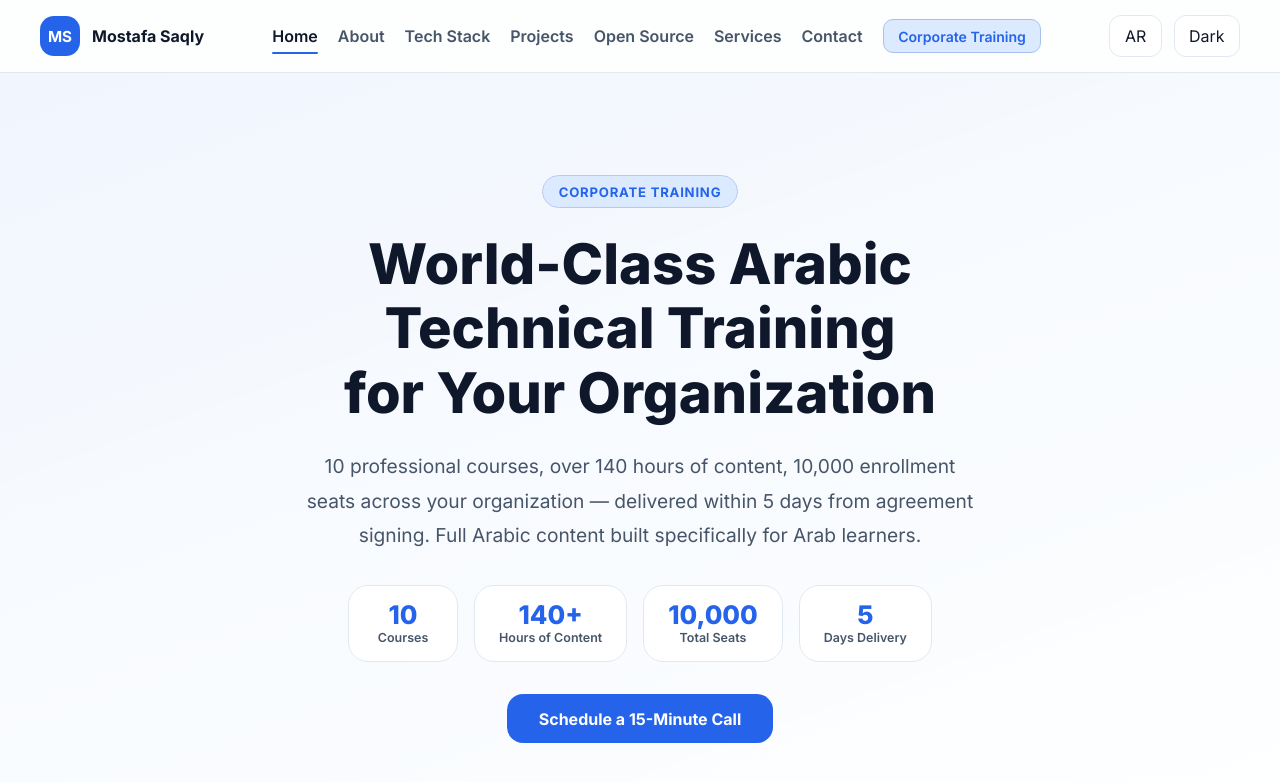
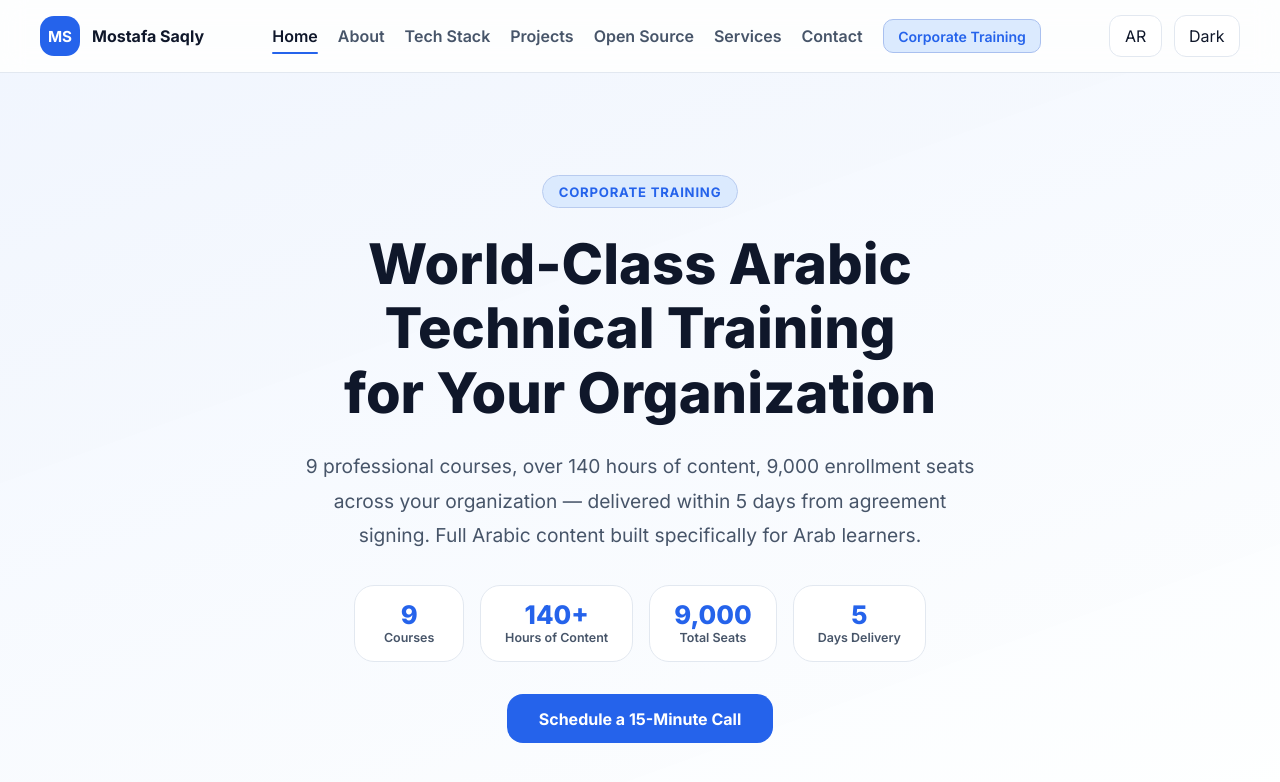
Before and after one commit to mostafasaqly/saqly-portfolio, an Angular app: page /courses in a window 1280 px wide. Shown: the top 782 px of the page. Built offline with nearby package versions, Linux system fonts and the light colour scheme.

Commit message:
optimize number of courses

```diff
--- a/src/app/features/courses/pages/courses-page.component.html
+++ b/src/app/features/courses/pages/courses-page.component.html
@@ -9,7 +9,7 @@
 
       <div class="courses-hero__stats">
         <div class="stat-pill">
-          <span class="stat-pill__value">10</span>
+          <span class="stat-pill__value">9</span>
           <span class="stat-pill__label">{{ 'courses.stats.courses' | t }}</span>
         </div>
         <div class="stat-pill">
@@ -17,7 +17,7 @@
           <span class="stat-pill__label">{{ 'courses.stats.hours' | t }}</span>
         </div>
         <div class="stat-pill">
-          <span class="stat-pill__value">10,000</span>
+          <span class="stat-pill__value">9,000</span>
           <span class="stat-pill__label">{{ 'courses.stats.seats' | t }}</span>
         </div>
         <div class="stat-pill">
--- a/src/app/features/courses/pages/courses-page.component.ts
+++ b/src/app/features/courses/pages/courses-page.component.ts
@@ -107,7 +107,7 @@ export class CoursesPageComponent {
     {
       id: 'bundle',
       trackKey: 'courses.packages.bundle',
-      seats: 10000,
+      seats: 9000,
       price: 3000,
       featured: true,
       courses: [
--- a/src/assets/i18n/ar.json
+++ b/src/assets/i18n/ar.json
@@ -236,7 +236,7 @@
 
   "courses.eyebrow": "تدريب الشركات",
   "courses.hero.title": "تدريب تقني احترافي باللغة العربية لمؤسستك",
-  "courses.hero.subtitle": "10 كورسات احترافية، أكثر من 140 ساعة محتوى، 10,000 مقعد تسجيل لفريقك — يُسلَّم خلال 5 أيام من توقيع الاتفاقية. محتوى عربي كامل مصمم خصيصاً للمتعلمين العرب.",
+  "courses.hero.subtitle": "9 كورسات احترافية، أكثر من 140 ساعة محتوى، 9,000 مقعد تسجيل لفريقك — يُسلَّم خلال 5 أيام من توقيع الاتفاقية. محتوى عربي كامل مصمم خصيصاً للمتعلمين العرب.",
   "courses.stats.courses": "كورسات",
   "courses.stats.hours": "ساعة محتوى",
   "courses.stats.seats": "إجمالي المقاعد",
@@ -257,8 +257,8 @@
   "courses.packages.frontend.name": "مسار الواجهات الأمامية",
   "courses.packages.ai.name": "مسار الذكاء الاصطناعي والأتمتة",
   "courses.packages.content.name": "مسار إنشاء المحتوى",
-  "courses.packages.bundle.name": "الباقة الكاملة — جميع الكورسات العشرة",
-  "courses.packages.bundle.valueNote": "أقل من $0.3 لكل متعلم للحصول على تدريب تقني عالمي المستوى.",
+  "courses.packages.bundle.name": "الباقة الكاملة — جميع الكورسات التسع",
+  "courses.packages.bundle.valueNote": "أقل من $0.33 لكل متعلم للحصول على تدريب تقني عالمي المستوى.",
 
   "courses.why.title": "لماذا هذا يناسب مؤسستك",
   "courses.why.certificate.title": "شهادات دولية معتمدة",
--- a/src/assets/i18n/en.json
+++ b/src/assets/i18n/en.json
@@ -236,7 +236,7 @@
 
   "courses.eyebrow": "Corporate Training",
   "courses.hero.title": "World-Class Arabic Technical Training for Your Organization",
-  "courses.hero.subtitle": "10 professional courses, over 140 hours of content, 10,000 enrollment seats across your organization — delivered within 5 days from agreement signing. Full Arabic content built specifically for Arab learners.",
+  "courses.hero.subtitle": "9 professional courses, over 140 hours of content, 9,000 enrollment seats across your organization — delivered within 5 days from agreement signing. Full Arabic content built specifically for Arab learners.",
   "courses.stats.courses": "Courses",
   "courses.stats.hours": "Hours of Content",
   "courses.stats.seats": "Total Seats",
@@ -257,8 +257,8 @@
   "courses.packages.frontend.name": "Frontend Track",
   "courses.packages.ai.name": "AI & Automation Track",
   "courses.packages.content.name": "Content Creation Track",
-  "courses.packages.bundle.name": "Full Bundle — All 10 Courses",
-  "courses.packages.bundle.valueNote": "Less than $0.3 per learner for world-class technical training.",
+  "courses.packages.bundle.name": "Full Bundle — All 9 Courses",
+  "courses.packages.bundle.valueNote": "Less than $0.33 per learner for world-class technical training.",
 
   "courses.why.title": "Why This Works for Your Organization",
   "courses.why.certificate.title": "International Certificates",
```
